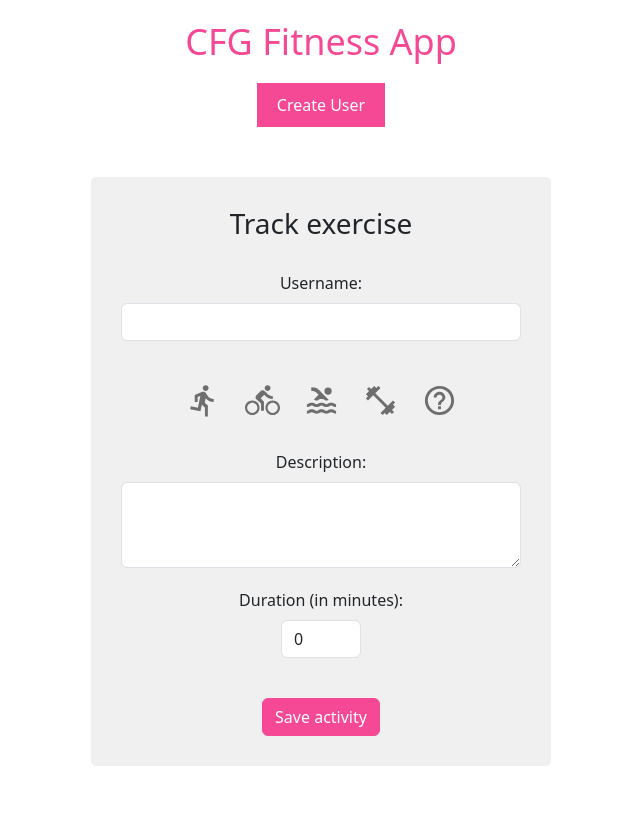
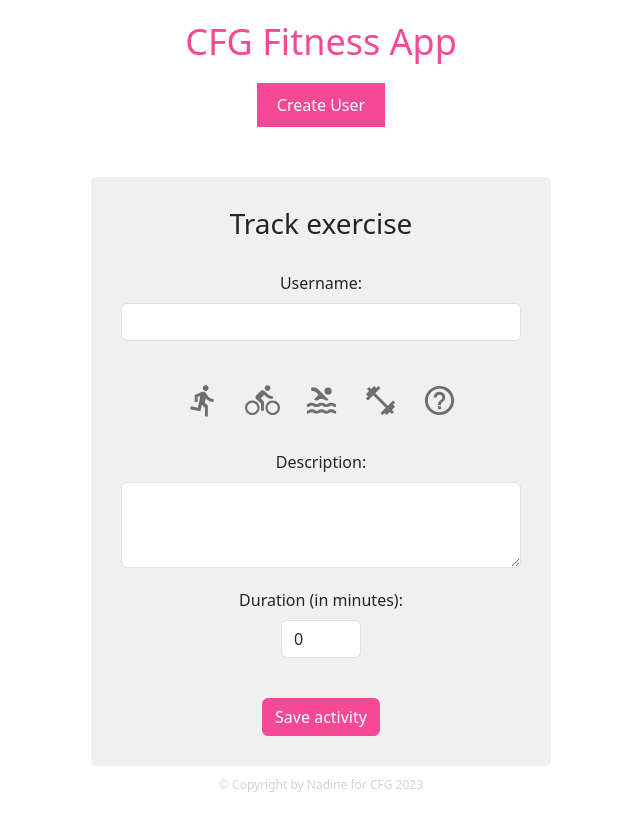
Before and after one commit to nadinedelia/marathon_prep_tracker, a React (Create React App) app: page / in a window 1280 px wide. Shown: the whole page, without its empty margins (319-959 px from the left). Before the commit the page ends 800 px from the top, so only its background shows below. Built offline with nearby package versions, Linux system fonts and the light colour scheme.

Commit message:
added footer

```diff
--- a/src/App.css
+++ b/src/App.css
@@ -87,3 +87,13 @@ input#duration {
   margin-top: 30px;
   margin-bottom: 30px;
 }
+
+.footer {
+  text-align: center;
+  padding: 10px;
+  font-size: 12px;
+  color: lightgrey;
+  position: relative;
+  bottom: 0;
+  width: 100%;
+}
--- a/src/App.js
+++ b/src/App.js
@@ -3,6 +3,8 @@ import 'bootstrap/dist/css/bootstrap.min.css';
 import CreateUser from './components/createUser';
 import TrackExercise from './components/trackExercise';
 import React, { useState, useEffect } from 'react';
+import Footer from './components/footer';
+
 
 function App() {
   const [activeWindowCounter, setActiveWindowCounter] = useState(1);
@@ -34,6 +36,7 @@ function App() {
         {activeWindowCounter === 0 && <CreateUser />}
         {activeWindowCounter === 1 && <TrackExercise />}
       </div>
+      <Footer />
     </div>
   );
 }
--- /dev/null
+++ b/src/components/footer.js
@@ -0,0 +1,11 @@
+import React from 'react';
+
+const Footer = () => {
+  return (
+    <div className="footer">
+      © Copyright by Nadine for CFG 2023
+    </div>
+  );
+}
+
+export default Footer;
```
